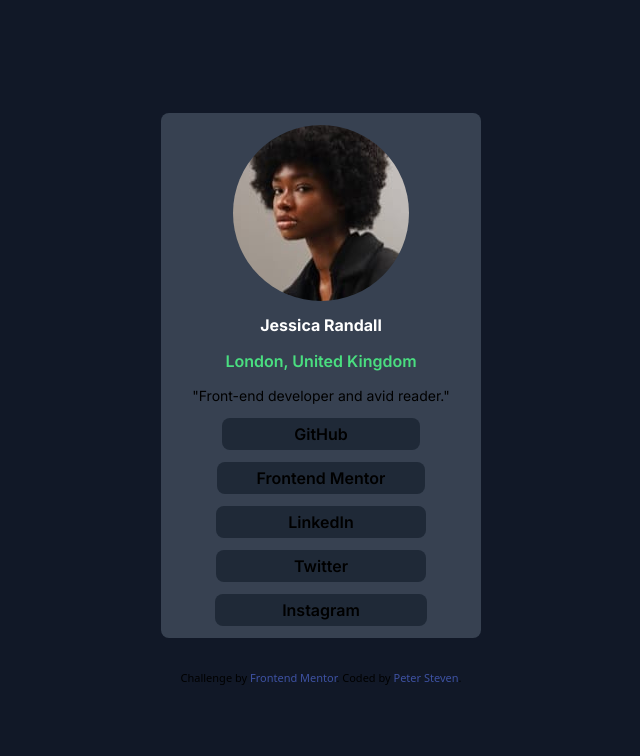
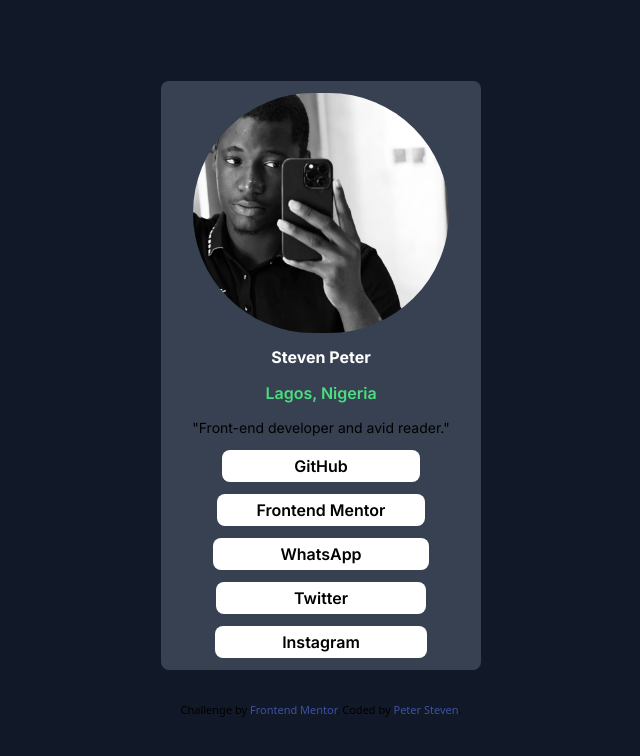
Before and after one commit to steven23-ally/social-link, a plain HTML site: page index.html in a window 1280 px wide. Shown: the whole page, without its empty margins (319-959 px from the left). Drawn offline with nearby package versions, Linux system fonts and the light colour scheme.

Commit message:
made changes

```diff
--- a/index.html
+++ b/index.html
@@ -30,7 +30,7 @@
         font-weight: 400;
         font-style: normal;
       }
-.inter-middle{
+      .inter-middle {
         font-family: "Inter", sans-serif;
         font-optical-sizing: auto;
         font-weight: 600;
@@ -57,17 +57,47 @@
       class="bg-gray-700 flex flex-col w-[20rem] p-3 items-center gap-3 rounded-lg"
     >
       <div class="flex rounded-2xl">
-        <img class="rounded-[6rem]" src="avatar-jessica.jpeg" alt="avatar" />
+        <img
+          class="rounded-[15rem] h-[15rem] w-[16rem] object-cover"
+          src="WhatsApp Image 2024-09-12 at 14.45.11_1710ec58.jpg"
+          alt="avatar"
+        />
       </div>
-      <h1 class="text-white inter-down">Jessica Randall</h1>
-      <h2 class="text-green-400 inter-middle">London, United Kingdom</h2>
-      <p class="text-[14px] inter-normal">"Front-end developer and avid reader."</p>
+      <h1 class="text-white inter-down">Steven Peter</h1>
+      <h2 class="text-green-400 inter-middle">Lagos, Nigeria</h2>
+      <p class="text-[14px] inter-normal">
+        "Front-end developer and avid reader."
+      </p>
 
-      <div class="bg-gray-800 py-1 px-[4.5rem] rounded-lg inter-middle">GitHub</div>
-      <div class="bg-gray-800 py-1 px-10 rounded-lg inter-middle">Frontend Mentor</div>
-      <div class="bg-gray-800 py-1 px-[4.5rem] rounded-lg inter-middle">LinkedIn</div>
-      <div class="bg-gray-800 py-1 px-[4.9rem] rounded-lg inter-middle">Twitter</div>
-      <div class="bg-gray-800 py-1 px-[4.2rem] rounded-lg inter-middle">Instagram</div>
+      <a href="https://github.com/steven23-ally/" target="_blank">
+        <div class="bg-white py-1 px-[4.5rem] rounded-lg inter-middle">
+          GitHub
+        </div></a
+      >
+      <a href="https://github.com/steven23-ally/" target="_blank"
+        ><div class="bg-white py-1 px-10 rounded-lg inter-middle">
+          Frontend Mentor
+        </div></a
+      >
+      <a href="https://wa.link/94inzv" target="_blank">
+        <div class="bg-white py-1 px-[4.2rem] rounded-lg inter-middle">
+          WhatsApp
+        </div>
+      </a>
+      <a href="https://x.com/stevenpete27910?s=21" target="_blank">
+        <div class="bg-white py-1 px-[4.9rem] rounded-lg inter-middle">
+          Twitter
+        </div></a
+      >
+
+      <a
+        href="https://www.instagram.com/mazi_1023?igsh=bGkzM2FscGphem91&utm_source=qr"
+        target="_blank"
+      >
+        <div class="bg-white py-1 px-[4.2rem] rounded-lg inter-middle">
+          Instagram
+        </div></a
+      >
     </main>
     <div class="attribution mt-6">
       Challenge by
```
Also changed, not shown: WhatsApp Image 2024-09-12 at 14.45.11_1710ec58.jpg (added). Lines whose indentation alone changed are shown as unchanged.
